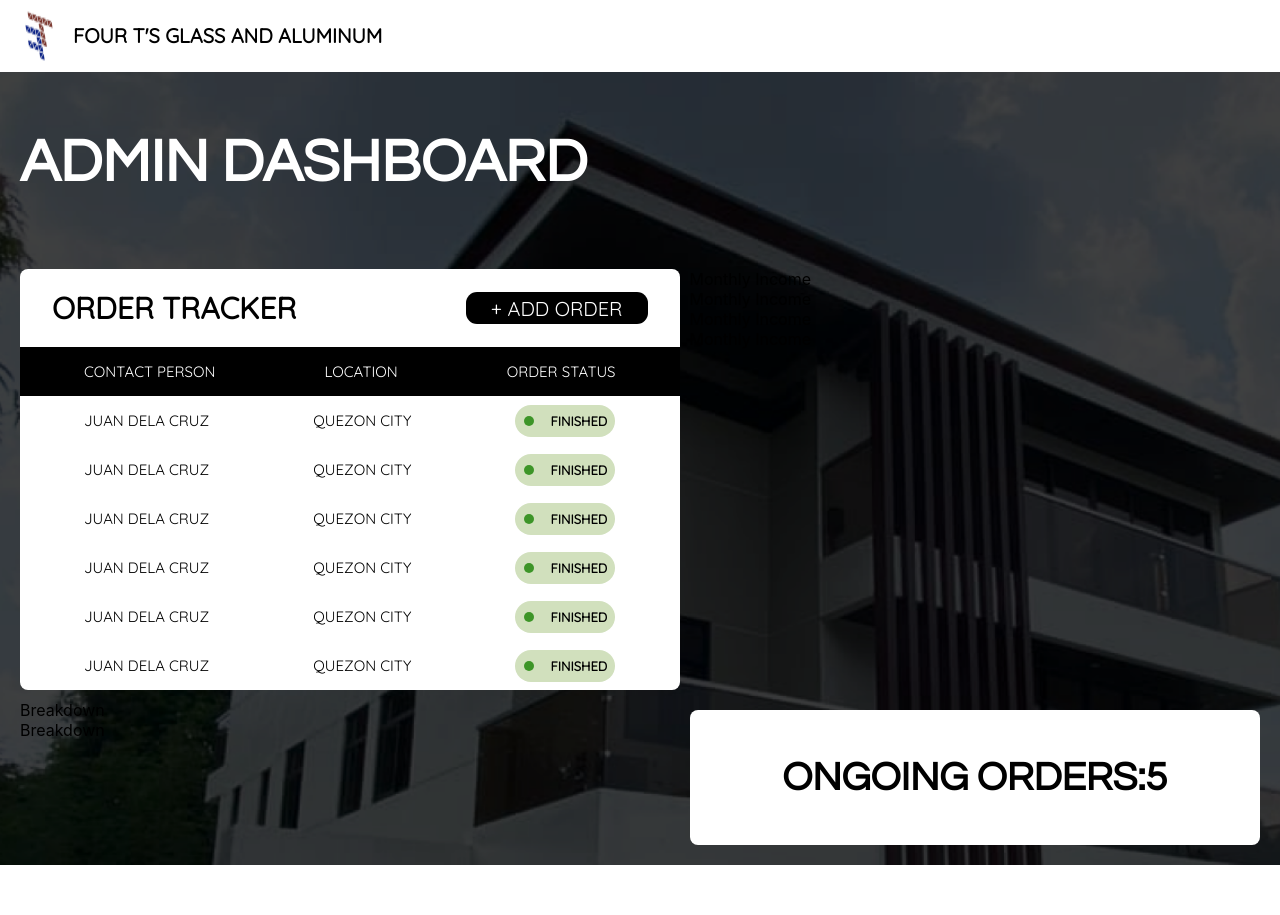
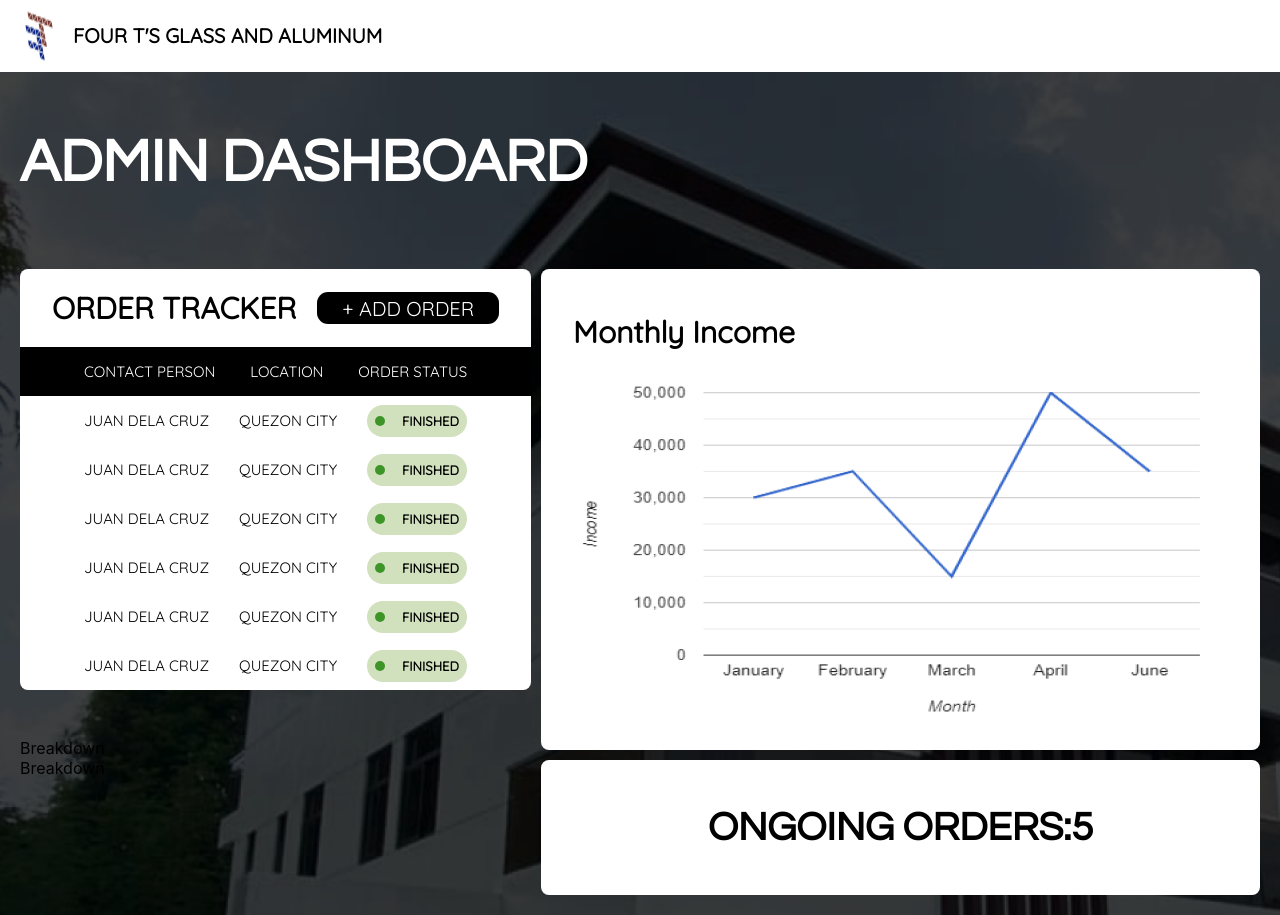
Before and after one commit to miguelflores-0906/CSSWENG-GROUP-4-ADMIN-SIDE, a React (Create React App) app in the folder client/: page / in a window 1280 px wide. Before the commit the page ends 865 px from the top, so only its background shows below. Built offline with nearby package versions, Linux system fonts and the light colour scheme.

Commit message:
Added Monthly Income Card
no graph yet, learn how to make!!!!

```diff
--- a/client/src/views/AdminDashboard/AdminDashboard.js
+++ b/client/src/views/AdminDashboard/AdminDashboard.js
@@ -3,6 +3,7 @@ import NavBar from '../NavBar/Navbar'
 import './components/AdminDashboard.css'
 import OngoingOrders from './components/OngoingOrders'
 import OrderTracker from './components/OrderTracker'
+import MonthlyIncome from './components/MonthlyIncome'
 
 const AdminDashboard = () => {
     return (
@@ -15,10 +16,7 @@ const AdminDashboard = () => {
                         <OrderTracker/>
                     </div>
                     <div className="item2">
-                        Monthly Income <br/>
-                        Monthly Income <br/>
-                        Monthly Income <br/>
-                        Monthly Income <br/>
+                        <MonthlyIncome />
                     </div>
                     <div className="item3">
                         Breakdown <br/>
--- a/client/src/views/AdminDashboard/components/AdminDashboard.css
+++ b/client/src/views/AdminDashboard/components/AdminDashboard.css
@@ -177,3 +177,19 @@
     height: 0.625em;
     margin: auto;
 }
+
+
+
+/* This is for the Monthly Income CSS */
+.monthly-income-wrapper {
+    background-color: white;
+    color:black;
+    border-radius: 8px;
+    padding: 1.5em 2em;
+
+    font-family: "Quicksand", sans-serif;
+}
+
+.monthly-income-wrapper h1 {
+    font-size: 1.875em;
+}
--- /dev/null
+++ b/client/src/views/AdminDashboard/components/MonthlyIncome.js
@@ -0,0 +1,13 @@
+import React from 'react'
+import graph from './graph.png'
+
+const MonthlyIncome = () => {
+    return (
+        <div className="monthly-income-wrapper">
+            <h1>Monthly Income</h1>
+            <img src={graph} alt="graph"/>
+        </div>
+    )
+}
+
+export default MonthlyIncome
```
Also changed, not shown: client/src/views/AdminDashboard/components/graph.png (added).
